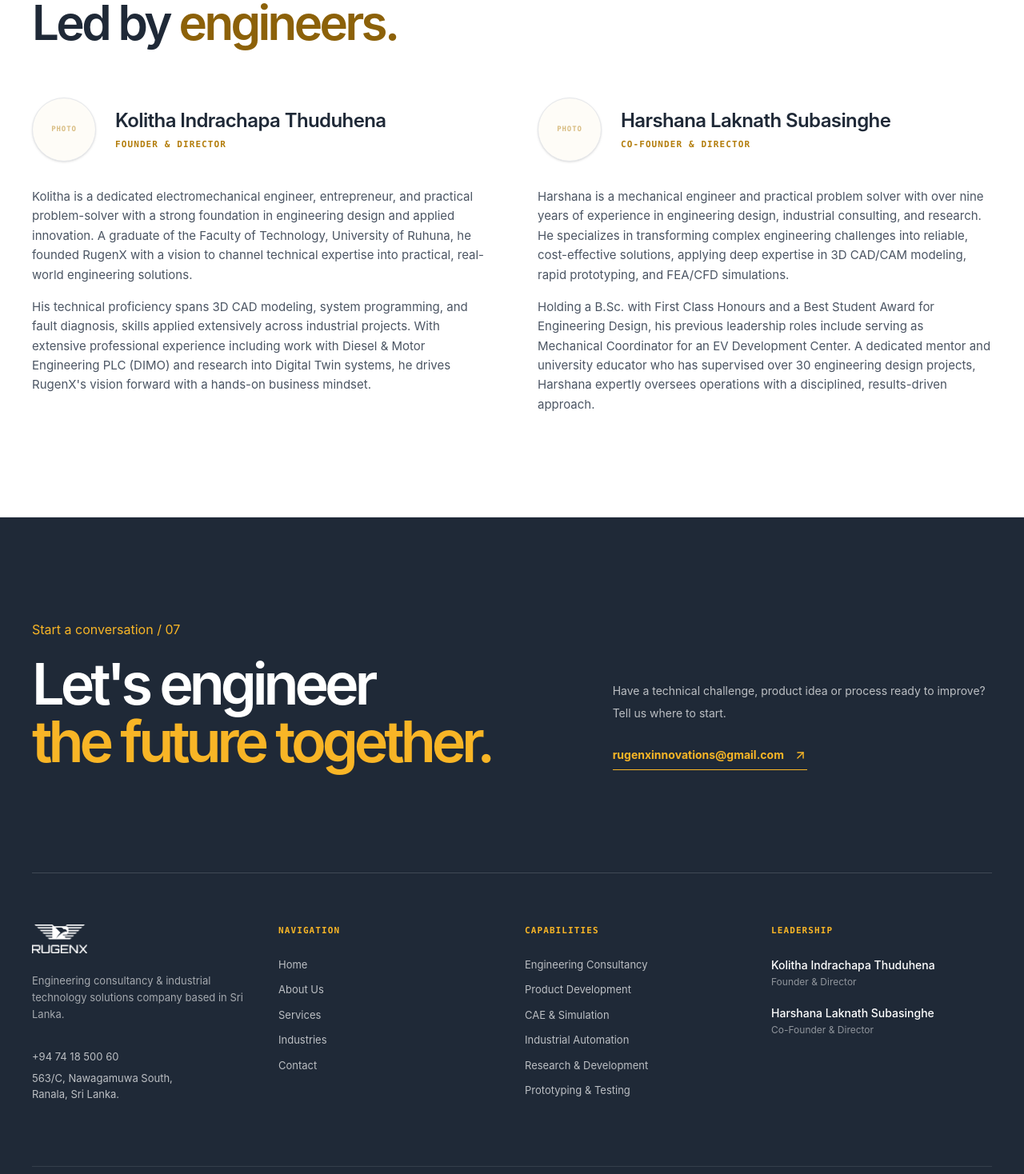
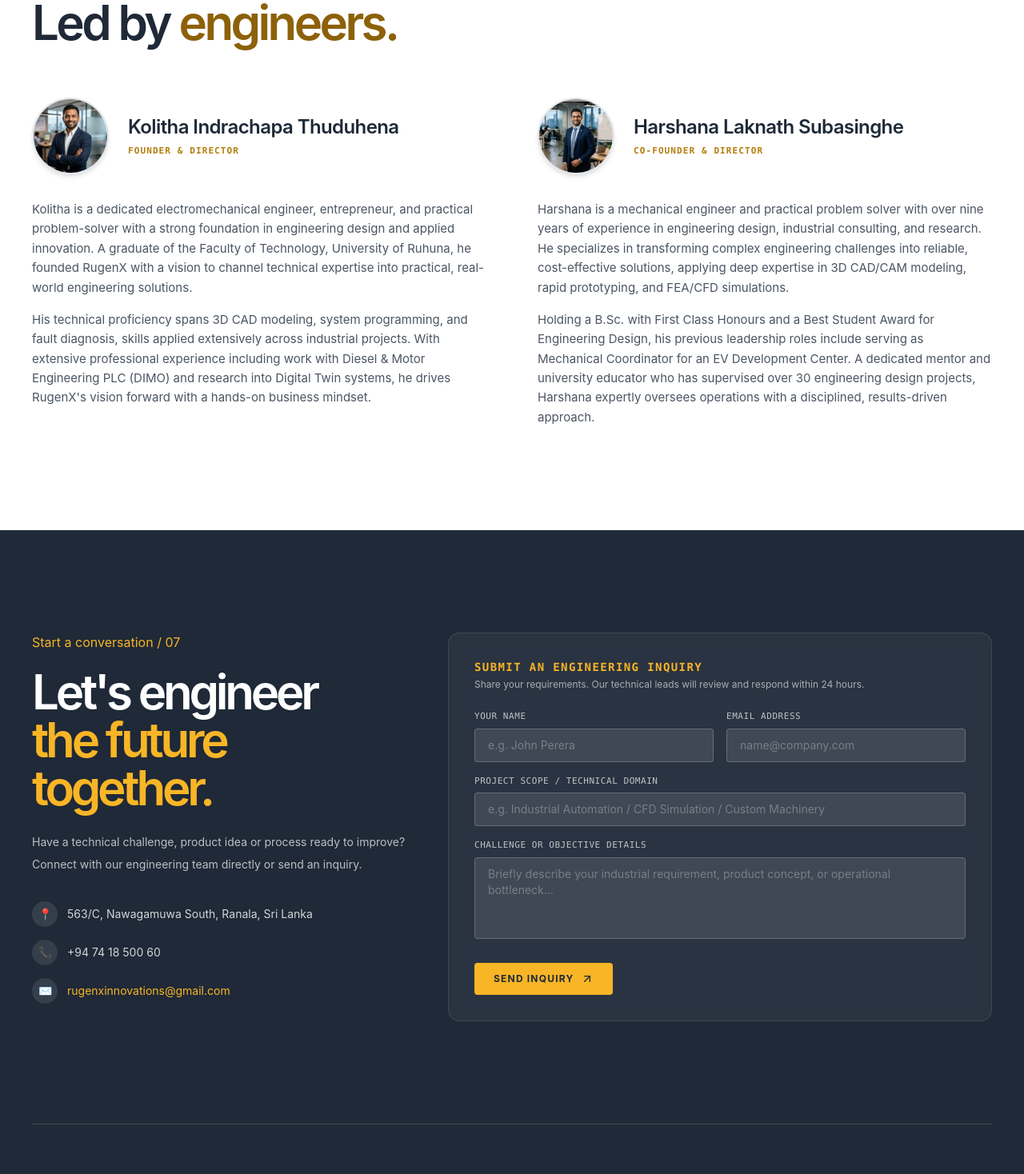
Before and after one commit to Asith-Indipa/rugenx, a Next.js app: page / in a window 1280 px wide. Shown: the part 5160-6628 px from the top of the page at 80% size. Built offline with nearby package versions, Linux system fonts and the light colour scheme.

Commit message:
Add realistic director avatars and interactive contact form

```diff
--- a/app/page.tsx
+++ b/app/page.tsx
@@ -458,9 +458,13 @@ export default function Page() {
             {/* Founder 1 */}
             <div className="group">
               <div className="mb-8 flex items-center gap-6">
-                {/* Image Placeholder */}
-                <div className="relative flex h-20 w-20 shrink-0 items-center justify-center overflow-hidden rounded-full border border-[#E5E7EB] bg-[#FEFCF7] shadow-sm transition-all duration-500 ease-out group-hover:border-[#F8B526]">
-                  <span className="font-mono text-[9px] font-bold uppercase tracking-widest text-[#B37D0C]/50">Photo</span>
+                <div className="relative h-24 w-24 shrink-0 overflow-hidden rounded-full border-2 border-[#E5E7EB] shadow-md transition-all duration-500 ease-out group-hover:border-[#F8B526]">
+                  <Image
+                    src="/kolitha.jpg"
+                    alt="Kolitha Indrachapa Thuduhena"
+                    fill
+                    className="object-cover"
+                  />
                 </div>
                 <div>
                   <h3 className="text-xl font-semibold tracking-tight sm:text-2xl">Kolitha Indrachapa Thuduhena</h3>
@@ -480,9 +484,13 @@ export default function Page() {
             {/* Founder 2 */}
             <div className="group">
               <div className="mb-8 flex items-center gap-6">
-                {/* Image Placeholder */}
-                <div className="relative flex h-20 w-20 shrink-0 items-center justify-center overflow-hidden rounded-full border border-[#E5E7EB] bg-[#FEFCF7] shadow-sm transition-all duration-500 ease-out group-hover:border-[#F8B526]">
-                  <span className="font-mono text-[9px] font-bold uppercase tracking-widest text-[#B37D0C]/50">Photo</span>
+                <div className="relative h-24 w-24 shrink-0 overflow-hidden rounded-full border-2 border-[#E5E7EB] shadow-md transition-all duration-500 ease-out group-hover:border-[#F8B526]">
+                  <Image
+                    src="/harshana.jpg"
+                    alt="Harshana Laknath Subasinghe"
+                    fill
+                    className="object-cover"
+                  />
                 </div>
                 <div>
                   <h3 className="text-xl font-semibold tracking-tight sm:text-2xl">Harshana Laknath Subasinghe</h3>
@@ -504,21 +512,89 @@ export default function Page() {
 
       <section id="contact" className="bg-[#1F2937] text-white">
         <div className="mx-auto max-w-7xl px-6 pt-24 lg:px-10 lg:pt-32">
-          <div className="grid gap-12 lg:grid-cols-[1fr_.7fr] lg:items-end">
-            <div>
+          <div className="grid gap-12 lg:grid-cols-12 lg:items-start">
+            <div className="lg:col-span-5">
               <p className="eyebrow text-[#F8B526]">Start a conversation / 07</p>
-              <h2 className="mt-5 max-w-3xl text-5xl font-semibold tracking-[-.07em] md:text-7xl">
+              <h2 className="mt-5 text-4xl font-semibold tracking-[-.07em] sm:text-5xl md:text-6xl">
                 Let's engineer<br />
                 <span className="text-[#F8B526]">the future together.</span>
               </h2>
+              <p className="mt-6 text-sm leading-7 text-white/70">
+                Have a technical challenge, product idea or process ready to improve? Connect with our engineering team directly or send an inquiry.
+              </p>
+              <div className="mt-8 space-y-4 text-sm text-white/80">
+                <div className="flex items-center gap-3">
+                  <span className="flex h-8 w-8 items-center justify-center rounded-full bg-white/10 text-[#F8B526]">📍</span>
+                  <span>563/C, Nawagamuwa South, Ranala, Sri Lanka</span>
+                </div>
+                <div className="flex items-center gap-3">
+                  <span className="flex h-8 w-8 items-center justify-center rounded-full bg-white/10 text-[#F8B526]">📞</span>
+                  <a href="tel:+94741850060" className="hover:text-[#F8B526] transition-colors">+94 74 18 500 60</a>
+                </div>
+                <div className="flex items-center gap-3">
+                  <span className="flex h-8 w-8 items-center justify-center rounded-full bg-white/10 text-[#F8B526]">✉️</span>
+                  <a href="mailto:rugenxinnovations@gmail.com" className="text-[#F8B526] hover:text-white transition-colors">rugenxinnovations@gmail.com</a>
+                </div>
+              </div>
             </div>
-            <div>
-              <p className="text-sm leading-7 text-white/70">
-                Have a technical challenge, product idea or process ready to improve? Tell us where to start.
+
+            {/* Direct Engineering Inquiry Form */}
+            <div className="rounded-xl border border-white/10 bg-white/5 p-8 backdrop-blur-sm lg:col-span-7">
+              <h3 className="font-mono text-sm font-bold uppercase tracking-widest text-[#F8B526]">
+                Submit an Engineering Inquiry
+              </h3>
+              <p className="mt-1 text-xs text-white/60">
+                Share your requirements. Our technical leads will review and respond within 24 hours.
               </p>
-              <a href="mailto:rugenxinnovations@gmail.com" className="mt-7 inline-flex items-center gap-3 border-b border-[#F8B526] pb-2 text-sm font-bold text-[#F8B526] transition-colors hover:text-white">
-                rugenxinnovations@gmail.com <ArrowUpRight size={17} />
-              </a>
+              <form action="mailto:rugenxinnovations@gmail.com" method="post" enctype="text/plain" className="mt-6 space-y-4">
+                <div className="grid gap-4 sm:grid-cols-2">
+                  <div>
+                    <label className="block text-[11px] font-mono uppercase tracking-wider text-white/70 mb-1.5">Your Name</label>
+                    <input
+                      type="text"
+                      name="name"
+                      required
+                      placeholder="e.g. John Perera"
+                      className="w-full rounded border border-white/20 bg-white/10 px-4 py-2.5 text-sm text-white placeholder-white/30 focus:border-[#F8B526] focus:bg-white/15 focus:outline-none"
+                    />
+                  </div>
+                  <div>
+                    <label className="block text-[11px] font-mono uppercase tracking-wider text-white/70 mb-1.5">Email Address</label>
+                    <input
+                      type="email"
+                      name="email"
+                      required
+                      placeholder="name@company.com"
+                      className="w-full rounded border border-white/20 bg-white/10 px-4 py-2.5 text-sm text-white placeholder-white/30 focus:border-[#F8B526] focus:bg-white/15 focus:outline-none"
+                    />
+                  </div>
+                </div>
+                <div>
+                  <label className="block text-[11px] font-mono uppercase tracking-wider text-white/70 mb-1.5">Project Scope / Technical Domain</label>
+                  <input
+                    type="text"
+                    name="scope"
+                    placeholder="e.g. Industrial Automation / CFD Simulation / Custom Machinery"
+                    className="w-full rounded border border-white/20 bg-white/10 px-4 py-2.5 text-sm text-white placeholder-white/30 focus:border-[#F8B526] focus:bg-white/15 focus:outline-none"
+                  />
+                </div>
+                <div>
+                  <label className="block text-[11px] font-mono uppercase tracking-wider text-white/70 mb-1.5">Challenge or Objective Details</label>
+                  <textarea
+                    name="details"
+                    rows={4}
+                    required
+                    placeholder="Briefly describe your industrial requirement, product concept, or operational bottleneck..."
+                    className="w-full rounded border border-white/20 bg-white/10 px-4 py-2.5 text-sm text-white placeholder-white/30 focus:border-[#F8B526] focus:bg-white/15 focus:outline-none resize-none"
+                  ></textarea>
+                </div>
+                <button
+                  type="submit"
+                  className="mt-2 inline-flex items-center gap-2 rounded bg-[#F8B526] px-6 py-3 text-xs font-bold uppercase tracking-widest text-[#1F2937] transition-all hover:bg-[#D99A0F] hover:shadow-lg"
+                >
+                  Send Inquiry <ArrowUpRight size={16} />
+                </button>
+              </form>
             </div>
           </div>
 
```
Also changed, not shown: public/harshana.jpg (added), public/kolitha.jpg (added).
